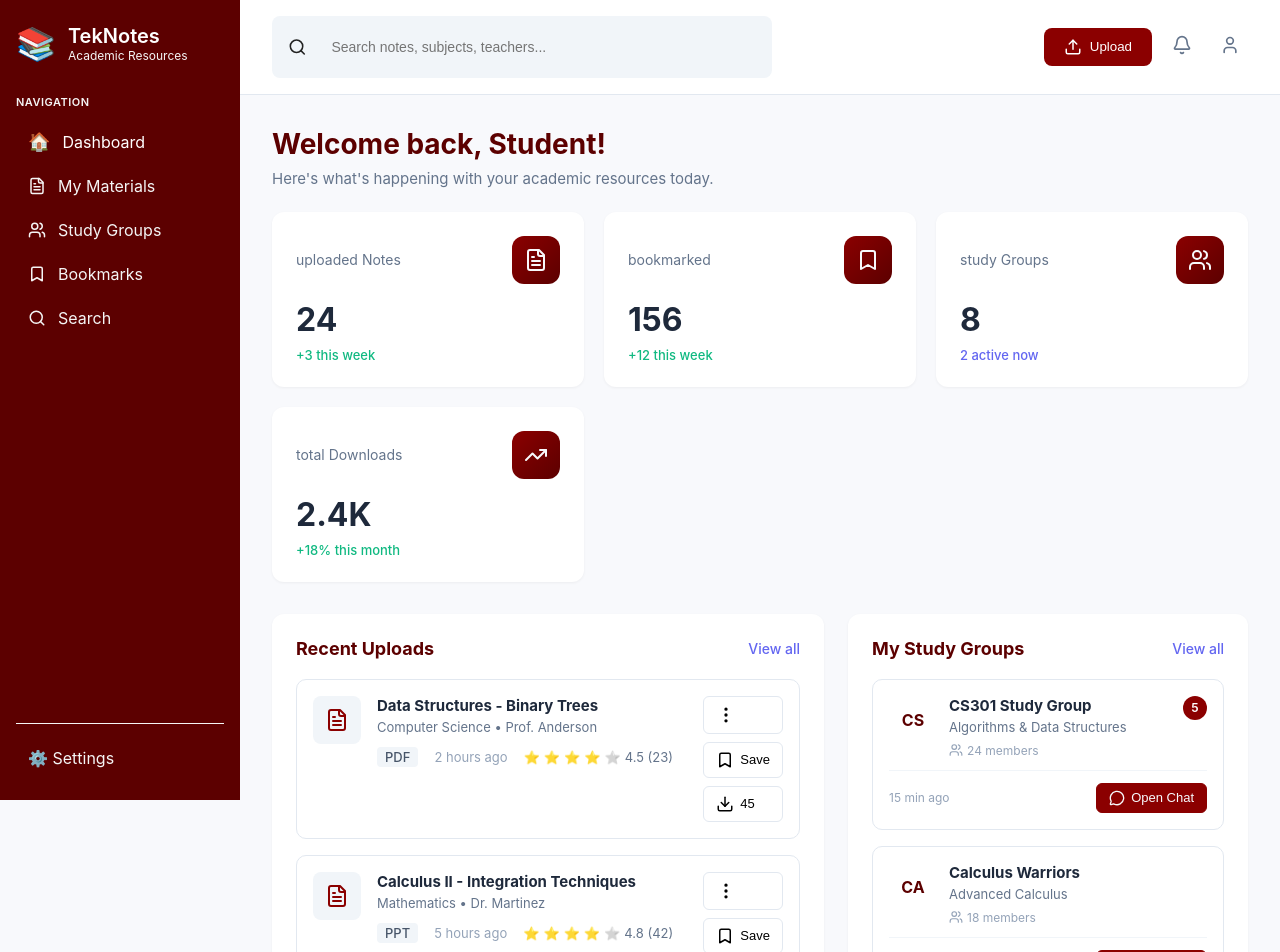
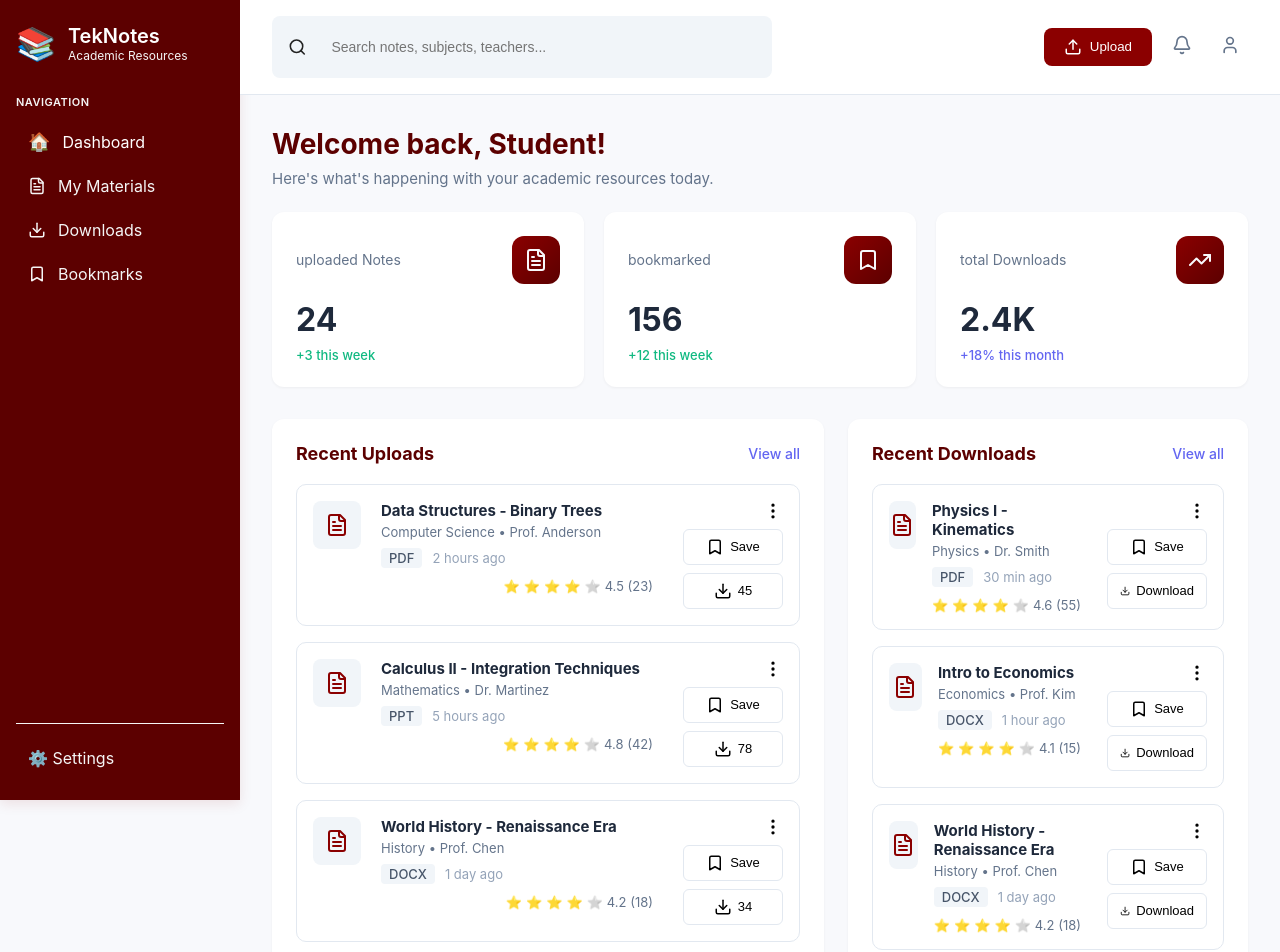
Before and after one commit to Melessa-mooh/TakeNotes, a React (Create React App) app in the folder my-app/: page /dashboard in a window 1280 px wide. Shown: the top 952 px of the page. Built offline with nearby package versions, Linux system fonts and the light colour scheme.

Commit message:
feat: Finalize dashboard card layout and update nav icon

```diff
--- a/my-app/src/pages/Dashboard.jsx
+++ b/my-app/src/pages/Dashboard.jsx
@@ -10,19 +10,16 @@ import {
   User,
   Menu,
   Bookmark,
-  Users,
   TrendingUp,
   FileText,
   MoreVertical,
-  MessageCircle,
-  Download
+  Download // Import the Download icon
 } from "lucide-react";
 
 export default function Dashboard() {
   const [stats] = useState({
     uploadedNotes: { count: 24, change: "+3 this week" },
     bookmarked: { count: 156, change: "+12 this week" },
-    studyGroups: { count: 8, change: "2 active now" },
     totalDownloads: { count: "2.4K", change: "+18% this month" },
   });
 
@@ -62,38 +59,43 @@ export default function Dashboard() {
     },
   ]);
 
-  const [studyGroups] = useState([
+  // Data for the "My Recent Downloads" section
+  const [recentDownloads] = useState([
     {
-      id: 1,
-      name: "CS301 Study Group",
-      description: "Algorithms & Data Structures",
-      avatar: "CS",
-      members: 24,
-      lastActive: "15 min ago",
-      color: "bg-blue-500",
-      unread: 5,
+      id: 4,
+      title: "Physics I - Kinematics",
+      subject: "Physics",
+      professor: "Dr. Smith",
+      fileType: "PDF",
+      uploadTime: "30 min ago",
+      rating: 4.6,
+      reviews: 55,
+      downloads: 120,
     },
     {
-      id: 2,
-      name: "Calculus Warriors",
-      description: "Advanced Calculus",
-      avatar: "CA",
-      members: 18,
-      lastActive: "2 hours ago",
-      color: "bg-indigo-500",
-      unread: 0,
+      id: 5,
+      title: "Intro to Economics",
+      subject: "Economics",
+      professor: "Prof. Kim",
+      fileType: "DOCX",
+      uploadTime: "1 hour ago",
+      rating: 4.1,
+      reviews: 15,
+      downloads: 22,
     },
      {
       id: 3,
-      name: "Physics Lab Partners",
-      description: "Quantum Physics",
-      avatar: "PH",
-      members: 12,
-      lastActive: "1 hour ago",
-      color: "bg-purple-500",
-      unread: 3,
+      title: "World History - Renaissance Era",
+      subject: "History",
+      professor: "Prof. Chen",
+      fileType: "DOCX",
+      uploadTime: "1 day ago",
+      rating: 4.2,
+      reviews: 18,
+      downloads: 34,
     },
   ]);
+
 
   const [fullName, setFullName] = useState("");
 
@@ -133,17 +135,14 @@ useEffect(() => {
             <FileText size={18} />
             My Materials
           </Link>
-          <Link to="/groups" className="nav-item">
-            <Users size={18} />
-            Study Groups
+          {/* UPDATED: Changed icon to Download */}
+          <Link to="/downloads" className="nav-item">
+            <Download size={18} />
+            Downloads
           </Link>
           <Link to="/bookmarks" className="nav-item">
             <Bookmark size={18} />
             Bookmarks
-          </Link>
-          <Link to="/search" className="nav-item">
-            <Search size={18} />
-            Search
           </Link>
         </nav>
 
@@ -184,7 +183,6 @@ useEffect(() => {
         {/* Welcome Section */}
         <div className="welcome-section">
           <h2>Welcome back, {fullName || "Student"}!</h2>
-
           <p>Here's what's happening with your academic resources today.</p>
         </div>
 
@@ -196,7 +194,7 @@ useEffect(() => {
                 <span className="stat-label">{key.replace(/([A-Z])/g, " $1").trim()}</span>
                 <div className={`stat-icon ${["red", "red", "red", "red"][index]}`}>
                   {(() => {
-            const icons = [FileText, Bookmark, Users, TrendingUp];
+                    const icons = [FileText, Bookmark, TrendingUp];
                     const Icon = icons[index];
                     return <Icon size={24} />;
                   })()}
@@ -208,14 +206,13 @@ useEffect(() => {
           ))}
         </div>
 
-
         {/* Content Grid */}
         <div className="content-grid">
           {/* Recent Uploads */}
           <section className="content-section">
             <div className="section-header">
               <h3>Recent Uploads</h3>
-              <Link to="/uploads" className="view-all">View all</Link> {}
+              <Link to="/uploads" className="view-all">View all</Link>
             </div>
 
             <div className="uploads-list">
@@ -230,8 +227,10 @@ useEffect(() => {
                       {upload.subject} • {upload.professor}
                     </p>
                     <div className="upload-footer">
+                      <div className="file-info-block">
                         <span className="file-type">{upload.fileType}</span>
                         <span className="upload-time">{upload.uploadTime}</span>
+                      </div>
                       <div className="rating">
                         {renderStars(upload.rating)}
                         <span>
@@ -246,7 +245,6 @@ useEffect(() => {
                     </button>
                     <button className="save-btn">
                       <Bookmark size={18} />
-
                       Save
                     </button>
                     <button className="download-btn">
@@ -259,33 +257,48 @@ useEffect(() => {
             </div>
           </section>
 
-          {/* Study Groups */}
-          <section className="content-section groups-section">
+          {/* My Recent Downloads */}
+          <section className="content-section downloads-section">
             <div className="section-header">
-              <h3>My Study Groups</h3>
-              <Link to="/groups" className="view-all">View all</Link> {}
+              <h3>Recent Downloads</h3>
+              <Link to="/downloads" className="view-all">View all</Link>
             </div>
 
-            <div className="groups-list">
-              {studyGroups.map((group) => (
-                <div key={group.id} className="group-card">
-                  <div className="group-header">
-                    <div className={`group-avatar ${group.color}`}>{group.avatar}</div>
-                    <div className="group-info">
-                      <h4>{group.name}</h4>
-                      <p>{group.description}</p>
-                      <div className="group-meta">
-                        <Users size={14} />
-                        <span>{group.members} members</span>
+            <div className="uploads-list">
+              {recentDownloads.map((download) => (
+                <div key={download.id} className="upload-card">
+                  <div className="upload-icon">
+                    <FileText size={24} />
+                  </div>
+                  <div className="upload-content">
+                    <h4>{download.title}</h4>
+                    <p className="upload-meta">
+                      {download.subject} • {download.professor}
+                    </p>
+                    <div className="upload-footer">
+                      <div className="file-info-block">
+                        <span className="file-type">{download.fileType}</span>
+                        <span className="upload-time">{download.uploadTime}</span>
+                      </div>
+                      <div className="rating">
+                        {renderStars(download.rating)}
+                        <span>
+                          {download.rating} ({download.reviews})
+                        </span>
                       </div>
                     </div>
-                    {group.unread > 0 && <div className="unread-badge">{group.unread}</div>}
                   </div>
-                  <div className="group-footer">
-                    <span className="last-active">{group.lastActive}</span>
-                    <button className="chat-btn">
-                      <MessageCircle size={16} />
-                      Open Chat
+                  <div className="upload-actions">
+                    <button className="more-btn">
+                      <MoreVertical size={20} />
+                    </button>
+                    <button className="save-btn">
+                      <Bookmark size={18} />
+                      Save
+                    </button>
+                    <button className="download-btn">
+                      <Download size={18} />
+                      Download
                     </button>
                   </div>
                 </div>
--- a/my-app/src/styles/dashboard.css
+++ b/my-app/src/styles/dashboard.css
@@ -11,11 +11,11 @@
   font-family: -apple-system, BlinkMacSystemFont, 'Segoe UI', Roboto, Oxygen, Ubuntu, Cantarell, sans-serif;
 }
 
-        /* Sidebar */
+/* --- Sidebar --- */
 .sidebar {
   width: 240px;
   background: #5C0000;
-          box-shadow: 0 4px 12px #8B0000(99, 102, 241, 0.1);
+  box-shadow: 0 4px 12px rgba(139, 0, 0, 0.1);
   color: white;
   padding: 24px 16px;
   display: flex;
@@ -99,14 +99,13 @@
   padding: 8px 12px;
 }
 
-        /* Main Content */
+/* --- Main Content & Header --- */
 .main-content {
   flex: 1;
   margin-left: 240px;
   padding: 0;
 }
 
-        /* Header */
 .header {
   background: white;
   padding: 16px 32px;
@@ -191,7 +190,7 @@
   background: #f1f5f9;
 }
 
-
+/* --- Dashboard Sections --- */
 .welcome-section {
   padding: 32px 32px 24px;
 }
@@ -243,9 +242,6 @@
   color: #f8f9fc;
 }
 
-        .stat-icon.red { background: linear-gradient(135deg, #8B0000 0%, #5C0000 100%); }
-        .stat-icon.red { background: linear-gradient(135deg, #8B0000 0%, #5C0000 100%); }
-        .stat-icon.red { background: linear-gradient(135deg, #8B0000 0%, #5C0000 100%); }
 .stat-icon.red { background: linear-gradient(135deg, #8B0000 0%, #5C0000 100%); }
 
 .stat-number {
@@ -302,8 +298,12 @@
   gap: 16px;
 }
 
+/* --- Upload/Download Card Layout --- */
+
 .upload-card {
   display: flex;
+  justify-content: space-between;
+  align-items: flex-start;
   gap: 16px;
   padding: 16px;
   border: 1px solid #e2e8f0;
@@ -313,7 +313,7 @@
 
 .upload-card:hover {
   border-color: #8B0000;
-          box-shadow: 0 4px 12px #5C0000(99, 102, 241, 0.1);
+  box-shadow: 0 4px 12px rgba(92, 0, 0, 0.1);
 }
 
 .upload-icon {
@@ -329,6 +329,8 @@
 
 .upload-content {
   flex: 1;
+  max-width: 60%;
+  padding-right: 10px;
 }
 
 .upload-content h4 {
@@ -340,14 +342,22 @@
 .upload-meta {
   color: #64748b;
   font-size: 13px;
-          margin-bottom: 12px;
+  margin-bottom: 8px;
 }
 
 .upload-footer {
   display: flex;
+  justify-content: space-between;
   align-items: center;
-          gap: 16px;
   font-size: 13px;
+  gap: 10px;
+  flex-wrap: wrap;
+}
+
+.file-info-block {
+    display: flex;
+    align-items: center;
+    gap: 10px;
 }
 
 .file-type {
@@ -363,10 +373,12 @@
 }
 
 .rating {
+  margin-left: auto;
   display: flex;
   align-items: center;
   gap: 4px;
   color: #fbbf24;
+  white-space: nowrap;
 }
 
 .star {
@@ -387,6 +399,8 @@
   display: flex;
   flex-direction: column;
   gap: 8px;
+  min-width: 100px;
+  align-items: stretch;
 }
 
 .more-btn, .save-btn, .download-btn {
@@ -398,9 +412,17 @@
   font-size: 13px;
   display: flex;
   align-items: center;
+  justify-content: center;
   gap: 6px;
   transition: all 0.2s;
   white-space: nowrap;
+}
+
+.more-btn {
+    border: none;
+    padding: 0;
+    align-self: flex-end;
+    justify-content: flex-end;
 }
 
 .save-btn:hover, .download-btn:hover {
@@ -408,117 +430,12 @@
   color:#e2e8f0;
 }
 
-        .groups-list {
-          display: flex;
-          flex-direction: column;
-          gap: 16px;
-        }
 
-        .group-card {
-          padding: 16px;
-          border: 1px solid #e2e8f0;
-          border-radius: 10px;
-        }
-
-        .group-header {
-          display: flex;
-          gap: 12px;
-          margin-bottom: 12px;
-          position: relative;
-        }
-
-        .group-avatar {
-          width: 48px;
-          height: 48px;
-          border-radius: 50%;
-          display: flex;
-          align-items: center;
-          justify-content: center;
-          color: #5C0000;
-          font-weight: 700;
-          font-size: 16px;
-        }
-
-        .group-info {
-          flex: 1;
-        }
-
-        .group-info h4 {
-          font-size: 15px;
-          color: #1e293b;
-          margin-bottom: 4px;
-        }
-
-        .group-info p {
-          font-size: 13px;
-          color: #64748b;
-          margin-bottom: 8px;
-        }
-
-        .group-meta {
-          display: flex;
-          align-items: center;
-          gap: 4px;
-          color: #94a3b8;
-          font-size: 12px;
-        }
-
-        .unread-badge {
-          position: absolute;
-          top: 0;
-          right: 0;
-          background: #8B0000;
-          color: white;
-          width: 24px;
-          height: 24px;
-          border-radius: 50%;
-          display: flex;
-          align-items: center;
-          justify-content: center;
-          font-size: 12px;
-          font-weight: 600;
-        }
-
-        .group-footer {
-          display: flex;
-          justify-content: space-between;
-          align-items: center;
-          padding-top: 12px;
-          border-top: 1px solid #f1f5f9;
-        }
-
-        .last-active {
-          font-size: 12px;
-          color: #94a3b8;
-        }
-
-        .chat-btn {
-          display: flex;
-          align-items: center;
-          gap: 6px;
-          background: #8B0000;
-          border: 1px solid #8B0000;
-          padding: 6px 12px;
-          border-radius: 6px;
-          cursor: pointer;
-          font-size: 13px;
-          color: #f8f9fc;
-          transition: all 0.2s;
-        }
-
-        .chat-btn:hover {
-          background: #e29219;
-          color: #5C0000;
-          border-color: #e29219;
-        }
+/* --- Media Queries --- */
 
 @media (max-width: 1200px) {
   .content-grid {
     grid-template-columns: 1fr;
-          }
-
-          .groups-section {
-            order: 2;
   }
 }
 
```
Lines whose indentation alone changed are shown as unchanged.
